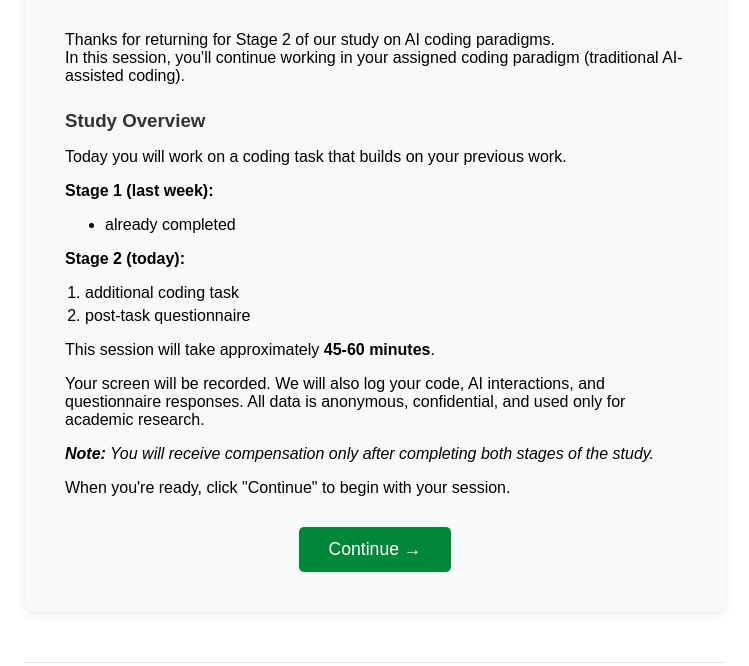
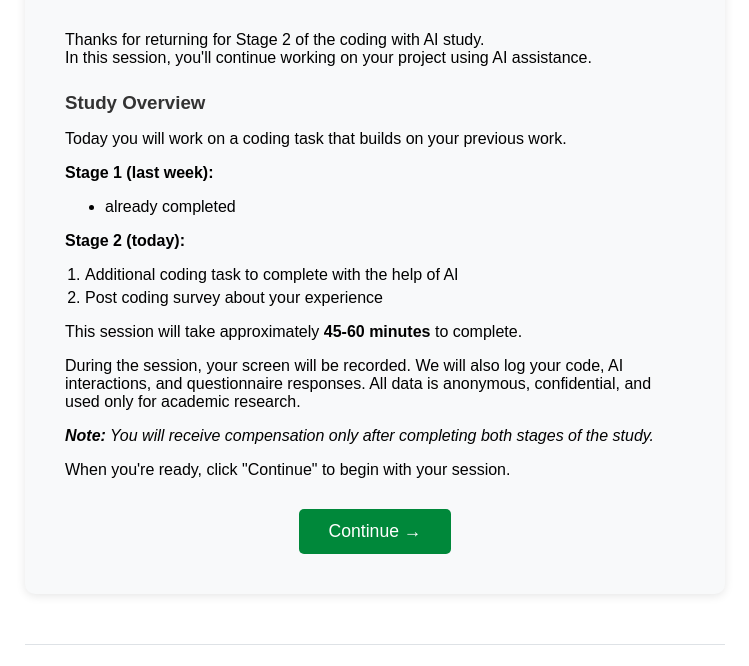
Before and after one commit to OhItsLena/coding_study_test, a Flask app: template templates/welcome_back.jinja in a window 1280 px wide. Shown: the part 137-803 px from the top of the page, without its empty margins (265-1014 px from the left). Run offline with Flask 3, Linux system fonts and the light colour scheme; the template is opened without the code that fills it, so the values that code supplies are empty; some libraries are stand-ins or nearby versions.

Commit message:
updated stage2 content

```diff
--- a/templates/goodbye.jinja
+++ b/templates/goodbye.jinja
@@ -63,7 +63,7 @@
     </div>
     {% else %}
     <div class="thank-you-message">
-        <h3><strong>Thank you for completing Stage 2!</strong></h3>
+        <h3>Thank you for completing Stage 2!</h3>
         <p>This concludes your participation in the study.<br>
         We sincerely appreciate your time and effort over both sessions.</p>
         <p>Your responses and work will help us better understand how developers interact with AI coding tools. Compensation will be processed shortly.</p>
--- a/templates/welcome_back.jinja
+++ b/templates/welcome_back.jinja
@@ -53,8 +53,8 @@
 <div class="welcome-card">
     <h1>Welcome back <span class="participant-highlight">{{ participant_id }}</span>!</h1>
 
-    <p>Thanks for returning for Stage 2 of our study on AI coding paradigms.<br>
-    In this session, you'll continue working in your assigned coding paradigm ({{ 'vibe coding' if coding_condition == 'vibe' else 'traditional AI-assisted coding' }}).</p>
+    <p>Thanks for returning for Stage 2 of the coding with AI study.<br>
+    In this session, you'll continue working on your project using AI assistance.</p>
 
     <h3>Study Overview</h3>
     <p>Today you will work on a coding task that builds on your previous work.</p>
@@ -66,13 +66,15 @@
 
     <p><strong>Stage 2 (today):</strong></p>
     <ol>
-        <li>additional coding task</li>
-        <li>post-task questionnaire</li>
+        <li>Additional coding task to complete with the help of AI</li>
+        <li>Post coding survey about your experience</li>
     </ol>
 
-    <p>This session will take approximately <strong>45-60 minutes</strong>.</p>
+    <p>This session will take approximately <strong>45-60 minutes</strong> to complete.</p>
 
-    <p>Your screen will be recorded. We will also log your code, AI interactions, and questionnaire responses. All data is anonymous, confidential, and used only for academic research.</p>
+    <p>During the session, your screen will be recorded.
+    We will also log your code, AI interactions, and questionnaire responses.
+    All data is anonymous, confidential, and used only for academic research.</p>
 
     <p><i><strong>Note:</strong> You will receive compensation only after completing both stages of the study.</i></p>
 
```
